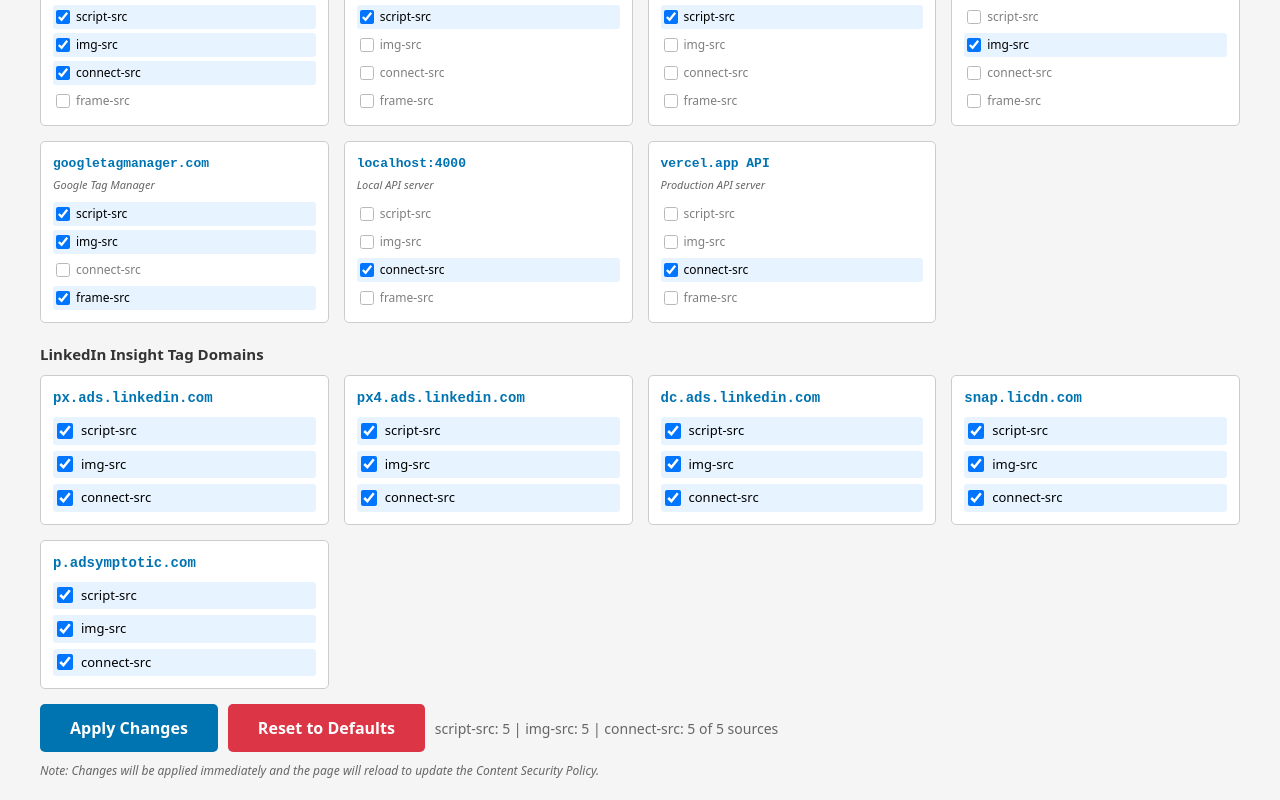
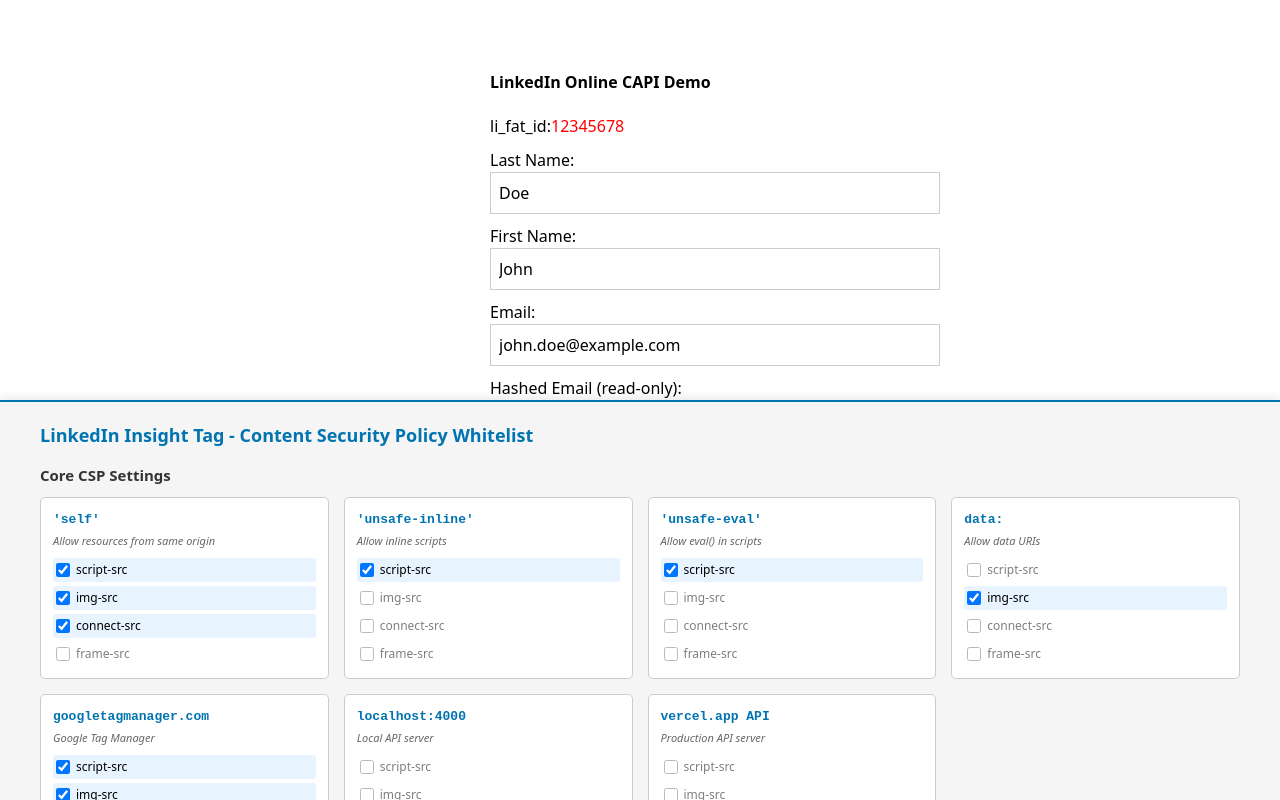
Before and after one commit to otyeung/cse-capi-demo, a React (Create React App) app in the folder client/: page / in a window 1280 px wide. Shown: the top 800 px of the page. Built offline with nearby package versions, Linux system fonts and the light colour scheme.

Commit message:
modify 12-13-2025-10-10

```diff
--- a/client/src/App.css
+++ b/client/src/App.css
@@ -3,8 +3,9 @@
   display: flex;
   flex-direction: column;
   align-items: center;
-  justify-content: center;
-  height: 140vh;
+  justify-content: flex-start;
+  min-height: 100vh;
+  padding-top: 50px;
 }
 
 /* Styles for the centered form */
--- a/client/src/CSPWhitelistManager.tsx
+++ b/client/src/CSPWhitelistManager.tsx
@@ -321,6 +321,8 @@
         bottom: 0,
         left: 0,
         right: 0,
+        maxHeight: '50vh',
+        overflowY: 'auto',
         backgroundColor: '#f5f5f5',
         borderTop: '2px solid #0073b1',
         padding: '20px',
```
